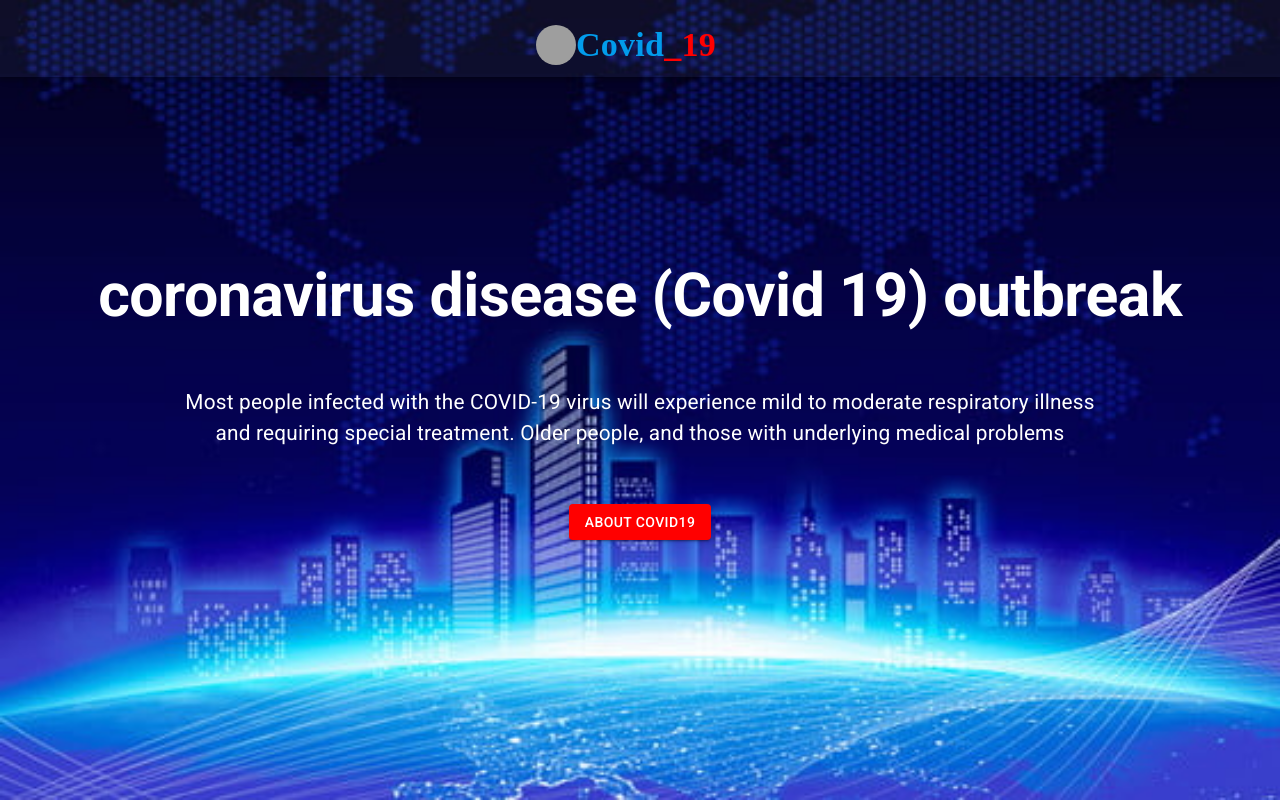
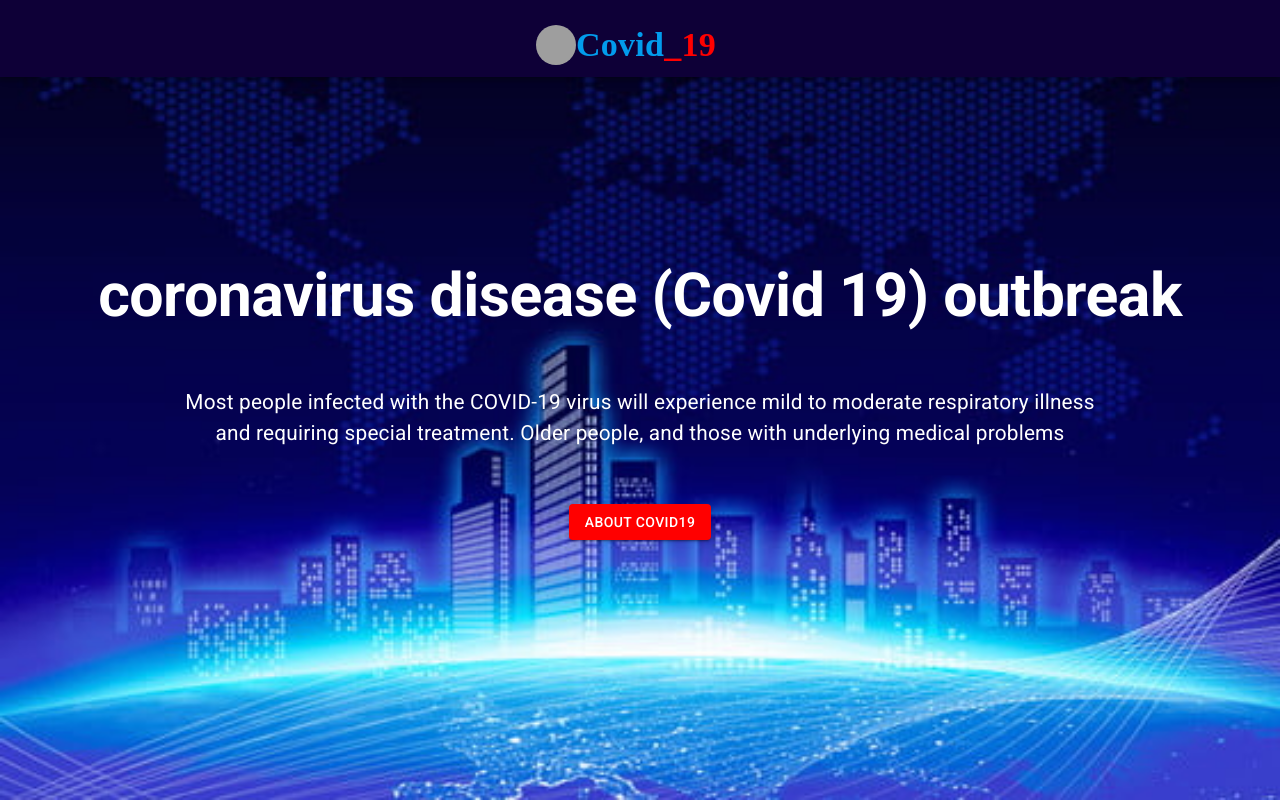
Before and after one commit to BilalHadid/Covid-19-Tracker-App, a React (Create React App) app: page / in a window 1280 px wide. Shown: the top 802 px of the page. Built offline with nearby package versions, Linux system fonts and the light colour scheme; grey boxes are pictures that could not be loaded.

Commit message:
Without Api

```diff
--- a/src/App.js
+++ b/src/App.js
@@ -4,6 +4,7 @@ import {Header} from './component/Header'
 import {Chart} from './component/Chart'
 import { Cards } from './component/card'
 import {Update} from './component/newUpdate'
+import {Map} from './component/liveMap'
 
 function App() {
   return (
@@ -19,6 +20,7 @@ function App() {
      <h2 className="Updates">New Updates</h2>
      <Update/>
      </div>
+     <Map/>
      </Fragment>
   );
 }
--- a/src/component/Header.js
+++ b/src/component/Header.js
@@ -20,8 +20,8 @@ const useStyles = makeStyles({
         backgroundAttachment: 'unset',
     },
     main: {
-        background: '#D9FFFF0D',
-
+        // background: '#D9FFFF0D',
+        background: '#0E0037',
 
         backgroundAttachment: 'initial',
     },
--- a/src/component/liveMap.js
+++ b/src/component/liveMap.js
@@ -2,6 +2,8 @@ import React from 'react'
 
 export const Map =() => {
     return(
-        <div></div>
+        <div>
+            <iframe  width="1300" height="576" src="https://app.developer.here.com/coronavirus/" frameborder="0"></iframe>
+        </div>
     )
 }
```
Also changed, not shown: src/Api/Api.js (added).
